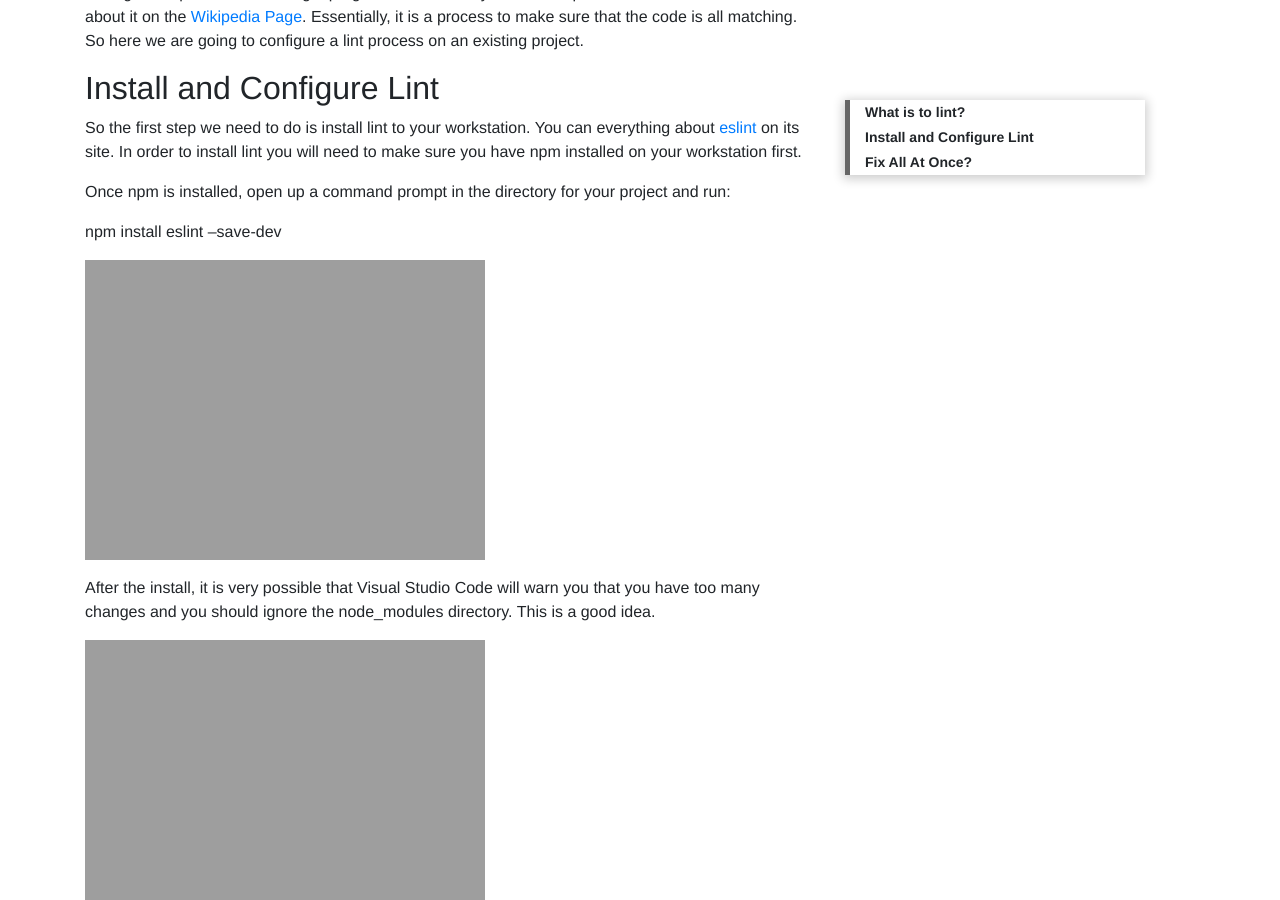
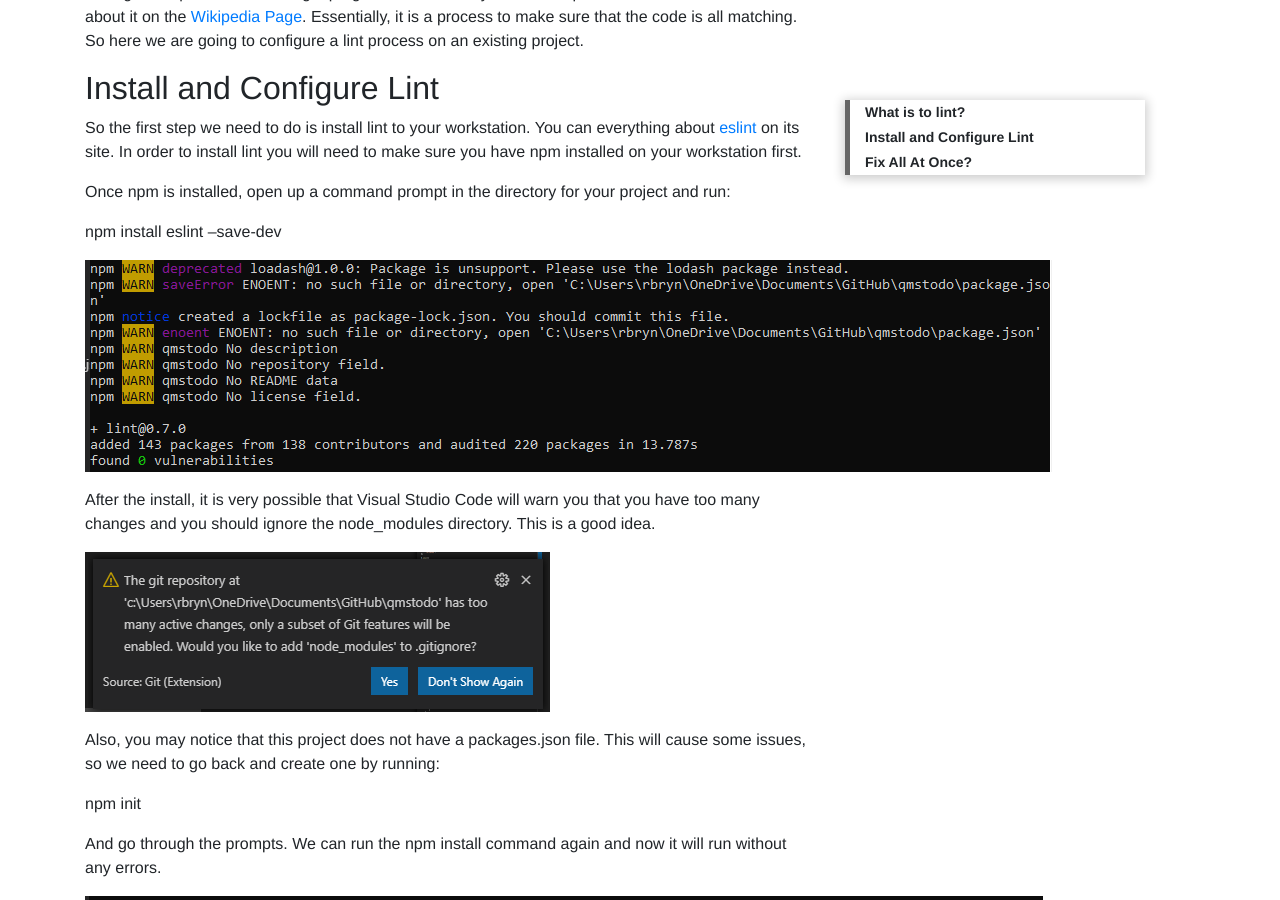
Before and after one commit to rbrynteson/theargylemvp, a Jekyll site: the page built from _posts/2019-12-11-linting-for-beginners.md, in a window 1280 px wide and 900 px high, scrolled down 639 px. Built offline with Jekyll 4.4.1, drawn with Linux system fonts in a browser that asks for light colours; comment, search, counter and statistics services are not loaded; a style sheet for code colours, icons or effects is not loaded.

Commit message:
Update 2019-12-11-linting-for-beginners.md

```diff
--- a/_posts/2019-12-11-linting-for-beginners.md
+++ b/_posts/2019-12-11-linting-for-beginners.md
@@ -23,11 +23,11 @@ Once npm is installed, open up a command prompt in the directory for your projec
 
 >> npm install eslint --save-dev
 
-<img src="https://theargylemvp.com/assets/images/12-11-Image1.jpg" />
+<img src="https://theargylemvp.com/assets/images/12-11-Image1.png" />
 
 After the install, it is very possible that Visual Studio Code will warn you that you have too many changes and you should ignore the node_modules directory.  This is a good idea.
 
-<img src="https://theargylemvp.com/assets/images/12-11-Image2.jpg" />
+<img src="https://theargylemvp.com/assets/images/12-11-Image2.png" />
 
 Also, you may notice that this project does not have a packages.json file.  This will cause some issues, so we need to go back and create one by running:
 
@@ -35,7 +35,7 @@ Also, you may notice that this project does not have a packages.json file.  This
 
 And go through the prompts.  We can run the npm install command again and now it will run without any errors.
 
-<img src="https://theargylemvp.com/assets/images/12-11-Image3.jpg" />
+<img src="https://theargylemvp.com/assets/images/12-11-Image3.png" />
 
 Now that we have installed lint to our projects, we can configure our lint environment
 
@@ -43,11 +43,11 @@ Now that we have installed lint to our projects, we can configure our lint envir
 
 When you run the above command, it will start walking you through the configuration options.  I am going to use the following options:
 
-<img src="https://theargylemvp.com/assets/images/12-11-Image4.jpg" />
+<img src="https://theargylemvp.com/assets/images/12-11-Image4.png" />
 
 Then you can customize the newly created lint configuration file.
 
-<img src="https://theargylemvp.com/assets/images/12-11-Image5.jpg" />
+<img src="https://theargylemvp.com/assets/images/12-11-Image5.png" />
 
 From this point, you can run something like the following to test your JS file:
 
@@ -55,15 +55,15 @@ From this point, you can run something like the following to test your JS file:
 
 This will show you all of the errors.
 
-<img src="https://theargylemvp.com/assets/images/12-11-Image6.jpg" />
+<img src="https://theargylemvp.com/assets/images/12-11-Image6.png" />
 
 You can add a --fix to the end of the above command it eslint will fix all of the errors it can.  However, it is even better to use eslint in Visual Studio Code.  So you can add eslint as an extension to Visual Studio Code:
 
-<img src="https://theargylemvp.com/assets/images/12-11-Image7.jpg" />
+<img src="https://theargylemvp.com/assets/images/12-11-Image7.png" />
 
 Once you have done that all of the code will light up in red that needs to be resolved.
 
-<img src="https://theargylemvp.com/assets/images/12-11-Image8.jpg" />
+<img src="https://theargylemvp.com/assets/images/12-11-Image8.png" />
 
 Here, you can see there are a lot of problems to fix.
 
@@ -79,14 +79,14 @@ So now that we have, we want to run the lint process each time we push staged fi
 
 >> npm install --save-dev lint-staged@beta
 
-<img src="https://theargylemvp.com/assets/images/12-11-Image9.jpg" />
+<img src="https://theargylemvp.com/assets/images/12-11-Image9.png" />
 
 The last step is to update our packages.json to create a husky rule to run lint-staged on a commit.  To do that we add this:
 
-<img src="https://theargylemvp.com/assets/images/12-11-Image10.jpg" />
+<img src="https://theargylemvp.com/assets/images/12-11-Image10.png" />
 
 So now if someone tries to publish code to your project with an error, it will prevent you from publishing until you fix it.
 
-<img src="https://theargylemvp.com/assets/images/12-11-Image11.jpg" />
+<img src="https://theargylemvp.com/assets/images/12-11-Image11.png" />
 
 And that is it!  Now you have a shared repo that no one can publish code that does not follow the rules you setup.
```
